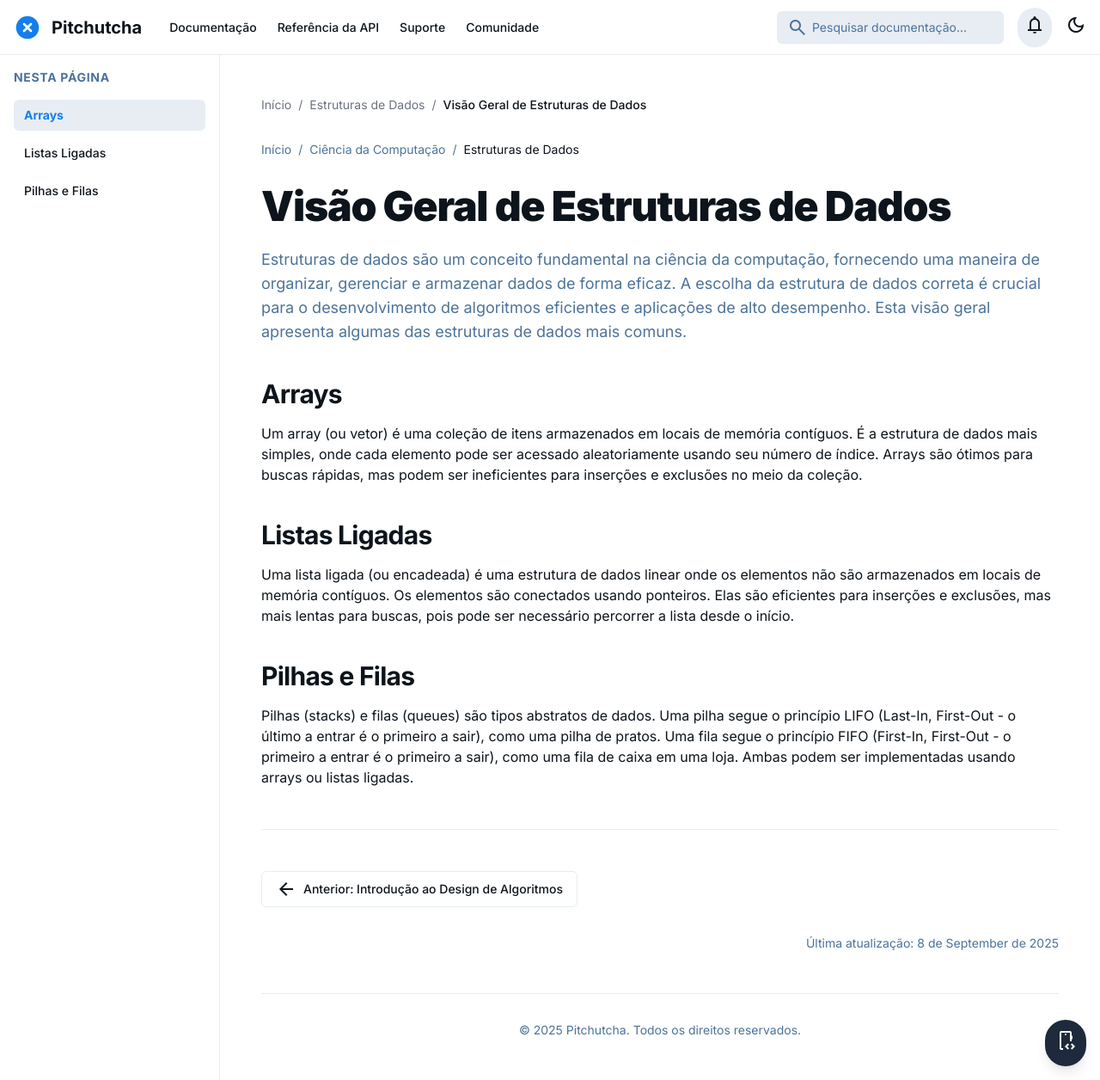
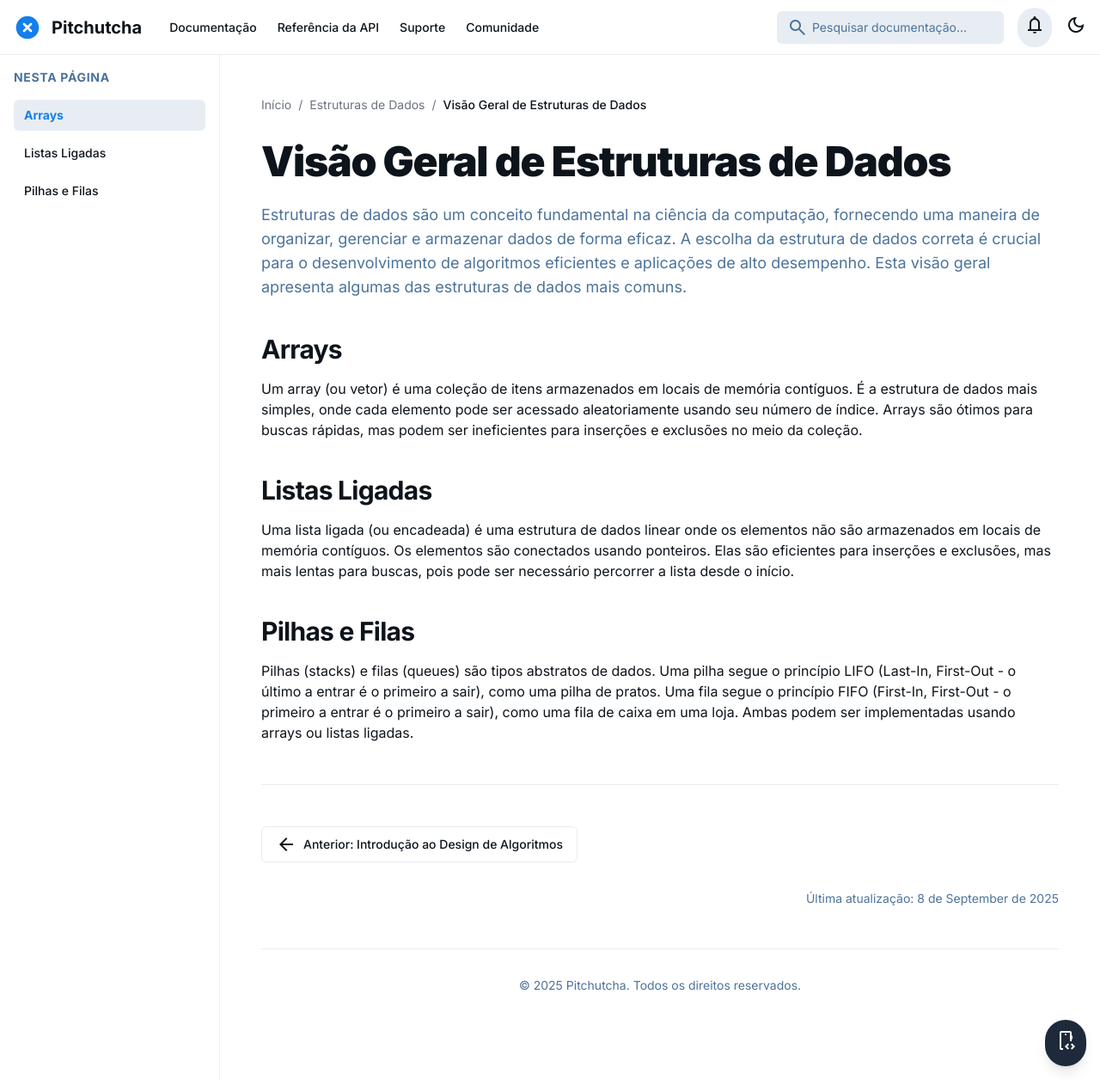
Before and after one commit to SistemaVinculado/pitchutcha.github.io, a Jekyll site: the page built from docs/_posts/2025-09-08-data-structures-overview.md, in a window 1280 px wide. Shown: the whole page at 86% size. Built offline with Jekyll 4.4.1, drawn with Linux system fonts in a browser that asks for light colours; nearby versions of some CDN libraries.

Commit message:
Update 2025-09-08-data-structures-overview.md

```diff
--- a/docs/_posts/2025-09-08-data-structures-overview.md
+++ b/docs/_posts/2025-09-08-data-structures-overview.md
@@ -6,14 +6,6 @@
 excerpt: "Explore estruturas de dados comuns como arrays, listas ligadas, pilhas, filas e árvores, e entenda sua importância na resolução eficiente de problemas."
 image: "https://placehold.co/600x400/D1FAE5/047857?text=Estruturas+de+Dados"
 ---
-
-<div class="mb-8 flex items-center space-x-2 text-sm text-[var(--text-secondary)]">
-    <a class="hover:text-[var(--primary-color)]" href="#">Início</a>
-    <span>/</span>
-    <a class="hover:text-[var(--primary-color)]" href="#">Ciência da Computação</a>
-    <span>/</span>
-    <span class="text-[var(--text-primary)]">Estruturas de Dados</span>
-</div>
 
 <article>
     <h1 class="text-4xl font-extrabold tracking-tight text-[var(--text-primary)] sm:text-5xl">Visão Geral de Estruturas de Dados</h1>
```
